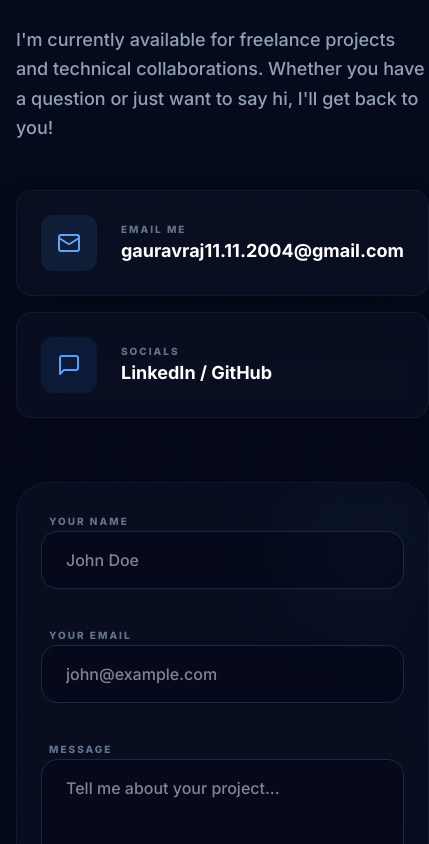
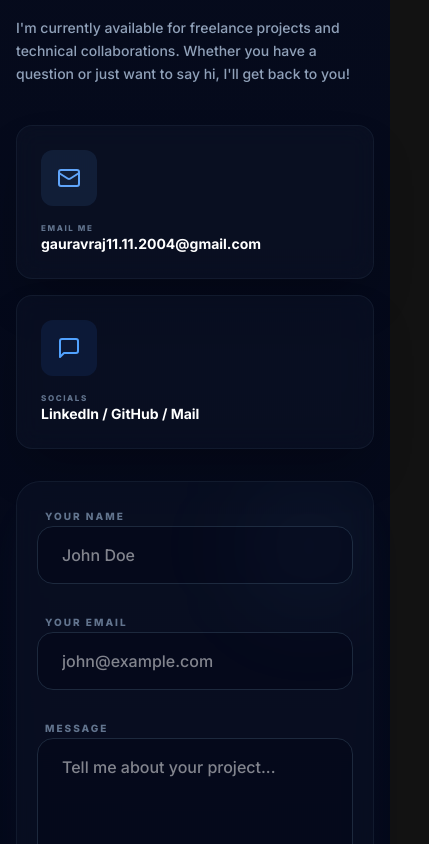
Before and after one commit to Gauravs1104/GauravPortfolio, a React (Vite) app: page / in a window 390 px wide. Shown: the part 9880-10724 px from the top of the page, 429 px wide, since content can reach past the window. Built offline with nearby package versions, Linux system fonts and the light colour scheme.

Commit message:
responsive1.2

```diff
--- a/src/sections/About.tsx
+++ b/src/sections/About.tsx
@@ -51,7 +51,7 @@ export default function About() {
                 <img
                   src="/profile.jpg"
                   alt="Gaurav Raj"
-                  className="w-full aspect-square object-cover grayscale hover:grayscale-0 active:grayscale-0 transition-all duration-500 cursor-pointer"
+                  className="w-full aspect-square object-cover grayscale group-hover:grayscale-0 transition-all duration-500"
                 />
                 <div className="absolute inset-0 bg-brand/10 group-hover:bg-transparent transition-all duration-300" />
               </div>
--- a/src/sections/Contact.tsx
+++ b/src/sections/Contact.tsx
@@ -44,38 +44,38 @@ export default function Contact() {
           Get In Touch
         </div>
 
-        <div className="grid lg:grid-cols-2 gap-16 items-start">
-          <div className="space-y-8">
+        <div className="grid lg:grid-cols-2 gap-8 sm:gap-16 items-start">
+          <div className="space-y-6 sm:space-y-8">
             <h2 className="text-4xl md:text-6xl font-black text-white uppercase tracking-tighter leading-none">
               Let's Build <br /> <span className="text-brand">Something</span> Great.
             </h2>
-            <p className="text-slate-400 text-lg leading-relaxed max-w-md font-medium">
+            <p className="text-slate-400 text-sm sm:text-lg leading-relaxed max-w-md font-medium">
               I'm currently available for freelance projects and technical collaborations. Whether you have a question or just want to say hi, I'll get back to you!
             </p>
 
             <div className="space-y-4 pt-4">
-              <div className="flex items-center gap-6 p-6 glass rounded-2xl border-brand/10 hover:border-brand/30 transition-all group cursor-pointer">
+              <div className="flex flex-col sm:flex-row items-start sm:items-center gap-4 sm:gap-6 p-6 glass rounded-2xl border-brand/10 hover:border-brand/30 transition-all group cursor-pointer">
                 <div className="p-4 bg-brand/10 rounded-xl text-brand group-hover:bg-brand group-hover:text-bg transition-all">
                   <Mail size={24} />
                 </div>
                 <div>
-                  <p className="text-[10px] uppercase tracking-[0.2em] font-black text-slate-500">Email Me</p>
-                  <p className="text-white font-bold text-lg">gauravraj11.11.2004@gmail.com</p>
+                  <p className="text-[8px] sm:text-[10px] uppercase tracking-[0.2em] font-black text-slate-500">Email Me</p>
+                  <p className="text-white font-bold text-sm sm:text-lg break-all sm:break-normal">gauravraj11.11.2004@gmail.com</p>
                 </div>
               </div>
-              <div className="flex items-center gap-6 p-6 glass rounded-2xl border-brand/10 hover:border-brand/30 transition-all group cursor-pointer">
+              <div className="flex flex-col sm:flex-row items-start sm:items-center gap-4 sm:gap-6 p-6 glass rounded-2xl border-brand/10 hover:border-brand/30 transition-all group cursor-pointer">
                 <div className="p-4 bg-blue-500/10 rounded-xl text-blue-400 group-hover:bg-blue-400 group-hover:text-bg transition-all">
                   <MessageSquare size={24} />
                 </div>
                 <div>
-                  <p className="text-[10px] uppercase tracking-[0.2em] font-black text-slate-500">Socials</p>
-                  <p className="text-white font-bold text-lg">LinkedIn / GitHub</p>
+                  <p className="text-[8px] sm:text-[10px] uppercase tracking-[0.2em] font-black text-slate-500">Socials</p>
+                  <p className="text-white font-bold text-sm sm:text-lg">LinkedIn / GitHub / Mail</p>
                 </div>
               </div>
             </div>
           </div>
 
-          <form onSubmit={handleSubmit} className="glass p-6 sm:p-8 md:p-12 rounded-[2rem] sm:rounded-[2.5rem] border-brand/10 space-y-8 shadow-2xl shadow-brand/5 relative overflow-hidden w-full">
+          <form onSubmit={handleSubmit} className="glass p-5 sm:p-8 md:p-12 rounded-[1.5rem] sm:rounded-[2.5rem] border-brand/10 space-y-6 sm:space-y-8 shadow-2xl shadow-brand/5 relative overflow-hidden w-full max-w-full">
             <div className="absolute top-0 right-0 w-32 h-32 bg-brand/5 blur-[50px] rounded-full" />
 
             <div className="space-y-2">
--- a/src/sections/Projects.tsx
+++ b/src/sections/Projects.tsx
@@ -65,7 +65,7 @@ export default function Projects() {
                 <img
                   src={project.image}
                   alt={project.title}
-                  className="w-full h-full object-cover grayscale hover:grayscale-0 active:grayscale-0 group-hover:scale-110 transition-all duration-700 opacity-60 group-hover:opacity-100 cursor-pointer"
+                  className="w-full h-full object-cover grayscale group-hover:grayscale-0 group-hover:scale-110 transition-all duration-700 opacity-60 group-hover:opacity-100"
                 />
                 <div className="absolute top-4 left-4 p-3 glass rounded-2xl shadow-2xl">
                   {project.icon}
```
